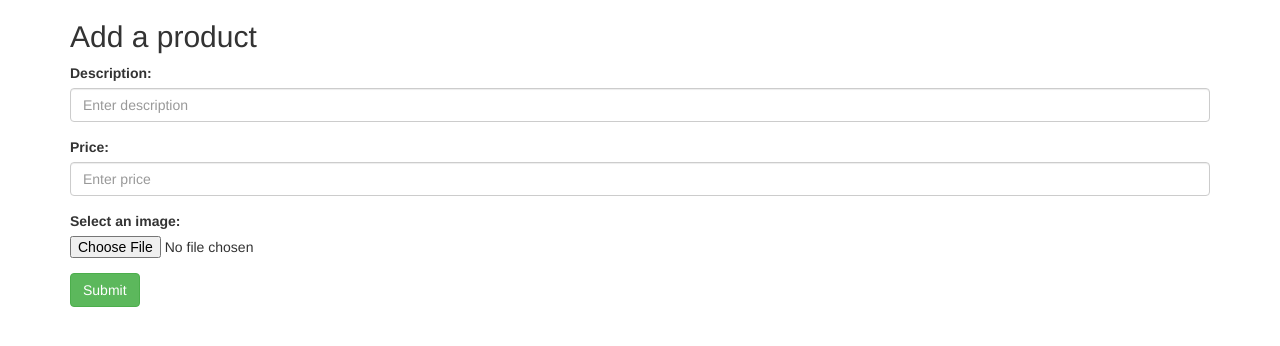
After one commit to edumenu/runionpure80, a PHP site: page /admin_page/admin/includes/add_product2.php in a window 1280 px wide. The commit adds this page. Shown: the top 346 px of the page. Run offline with PHP 8.4, Linux system fonts and the light colour scheme; some libraries are stand-ins or nearby versions.

Commit message:
Adding products from the admin page to the database

```diff
--- a/admin_page/admin/includes/about.php
+++ b/admin_page/admin/includes/about.php
@@ -22,9 +22,6 @@
         $query = "UPDATE about SET about_content = '{$about_content}', about_date = now() WHERE about_id = 1";
         $result = $connection->query($query);
         confirmQuery($result);
-
-        //Redirecting user
-        //redirect("../main/dashboard.php");
     }
 
 
--- a/admin_page/admin/includes/add_product.php
+++ b/admin_page/admin/includes/add_product.php
@@ -26,7 +26,7 @@
             </div>
             <div class="card-body">
                 <div class="embed-responsive embed-responsive-16by9">
-                  <iframe class="embed-responsive-item" src="add_image.php" allowfullscreen></iframe>
+                  <iframe class="embed-responsive-item" src="add_product2.php" allowfullscreen></iframe>
                 </div>
             </div>
         </div>
--- /dev/null
+++ b/admin_page/admin/includes/add_product2.php
@@ -0,0 +1,110 @@
+<!DOCTYPE html>
+<html lang="en">
+<head>
+  <title>Bootstrap Example</title>
+  <meta charset="utf-8">
+  <meta name="viewport" content="width=device-width, initial-scale=1">
+  <link rel="stylesheet" href="https://maxcdn.bootstrapcdn.com/bootstrap/3.3.7/css/bootstrap.min.css">
+  <script src="https://ajax.googleapis.com/ajax/libs/jquery/3.3.1/jquery.min.js"></script>
+  <script src="https://maxcdn.bootstrapcdn.com/bootstrap/3.3.7/js/bootstrap.min.js"></script>
+       <!-- Toastr.js -->
+   <link rel="stylesheet" href="https://cdnjs.cloudflare.com/ajax/libs/toastr.js/latest/toastr.min.css" />
+</head>
+<body>
+
+<?php include "../../Login/includes/db.php"?>
+<?php include "../../Login/functions.php"; ?>
+<?php
+
+  //Obtaining the about content already in the database
+//    $query = "SELECT * FROM products";
+//    $result = $connection->query($query);
+//    confirmQuery($result);
+//
+//    while($row = mysqli_fetch_assoc($result)) {
+//      //Storing the about content into a variable
+//      $about_content = $row['about_content'];
+//    }
+
+    if(isset($_POST['create_product'])){
+        //Obtaining the product data from the form
+        $product_description = escape($_POST['product_description']);
+        $product_price = escape($_POST['product_price']);
+        $product_image = escape($_FILES['image']['name']);
+        //Creating a temporary variable to contain the image
+        $product_image_temp = escape($_FILES['image']['tmp_name']);
+        //Moving the uploaded file to a new location in the directory
+        move_uploaded_file($product_image_temp, "../images/$product_image_temp");
+
+        //Query to send data to the product table
+        $query = "INSERT INTO products(product_image, product_description, product_price) VALUES ('{$product_image}','{$product_description}', '{$product_price}')";
+
+        //Sending query and checking for query success
+        $result = $connection->query($query);
+        confirmQuery($result);
+    }
+?>
+
+<div class="container">
+  <h2>Add a product</h2>
+  <!-- Form -->
+  <form action="" method="post" enctype="multipart/form-data">
+   <!-- Description -->
+    <div class="form-group">
+      <label for="email">Description:</label>
+      <input type="text" class="form-control" id="description" placeholder="Enter description" name="product_description">
+    </div>
+     <!-- /Description -->
+
+    <!--Price -->
+    <div class="form-group">
+      <label for="pwd">Price:</label>
+      <input type="text" class="form-control" id="price" placeholder="Enter price" name="product_price">
+    </div>
+     <!-- /Price -->
+
+      <!-- Image -->
+    <div class="form-group">
+     <label for="exampleFormControlFile1">Select an image:</label>
+     <input type="file" class="form-control-file" name="image">
+    </div>
+    <!-- /Image-->
+
+    <button id="add_product" type="submit" class="btn btn-success" name="create_product">Submit</button>
+  </form>
+</div>
+
+  <script src="https://code.jquery.com/jquery-3.3.1.min.js"></script>
+   <!-- Toastr.js -->
+<script src="https://cdnjs.cloudflare.com/ajax/libs/toastr.js/latest/toastr.min.js"></script>
+    <script>
+
+    $("#add_product").on("click", function(){
+       //Making an ajax request to display a message after a change has been made
+        $.ajax({
+          method: "POST",
+          url:"add_product2.php",
+          success: function()
+            {
+                //Showing the update message after the page has finished loading
+                localStorage.setItem("Status",1)
+                window.location.reload();
+            }
+        });
+
+    });
+
+
+   $(document).ready(function(){
+    //get it if Status key found
+    if(localStorage.getItem("Status"))
+    {
+        toastr.success('Successfully added!', {timeOut: 500}, {"positionClass": "toast-bottom-right"});
+        localStorage.clear();
+    }
+   });
+    </script>
+
+</body>
+
+</html>
```
Also changed, not shown: admin_page/admin/includes/add_image.php (deleted, +0 -43 lines).
